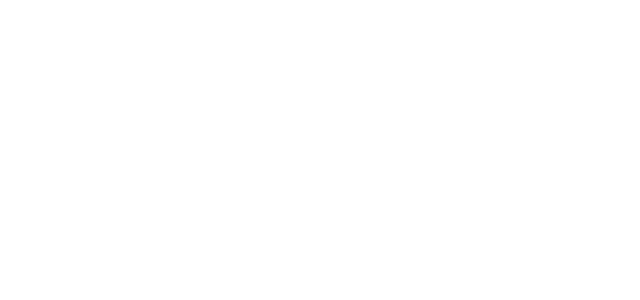
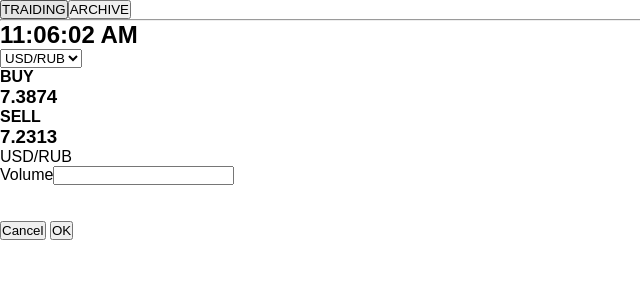
Before and after one commit to tacticSugar/ntpro_test, a React (Create React App) app: page / in a window 1280 px wide. Shown: the top 300 px of the page, without its empty margins (0-640 px from the left). Built offline with nearby package versions, Linux system fonts and the light colour scheme.

Commit message:
finish logic v1

```diff
--- a/package.json
+++ b/package.json
@@ -10,6 +10,7 @@
     "@types/node": "^16.18.4",
     "@types/react": "^18.0.25",
     "@types/react-dom": "^18.0.9",
+    "dayjs": "^1.11.6",
     "react": "^18.2.0",
     "react-dom": "^18.2.0",
     "react-scripts": "5.0.1",
--- /dev/null
+++ b/src/App.scss
@@ -0,0 +1,6 @@
+* {
+  padding: 0;
+  margin: 0;
+  box-sizing: border-box;
+  font-family: sans-serif;
+}
--- a/src/App.tsx
+++ b/src/App.tsx
@@ -1,7 +1,44 @@
-import React from 'react'
+import { useEffect, useState } from 'react'
+import Traiding from './components/Traiding/Traiding'
+import Archive from './components/Archive/Archive'
 
-function App() {
-  return <div className="App"></div>
+import './App.scss'
+
+const options = [
+  { label: 'USD/RUB', value: 'USD/RUB' },
+  { label: 'USD/CAD', value: 'USD/CAD' },
+  { label: 'EUR/CAD', value: 'EUR/CAD' },
+  { label: 'EUR/RUB', value: 'EUR/RUB' },
+]
+
+export default function App() {
+  const [activeContent, setActiveContent] = useState('traiding')
+  const [price, setPrice] = useState((Math.random() * 10).toFixed(2))
+  const [archiveList, setArchiveList] = useState([])
+  const [activePair, setActivePair] = useState('USD/RUB')
+
+  useEffect(() => {
+    setInterval(() => {
+      setPrice((Math.random() * 10).toFixed(4))
+    }, 5000)
+  }, [])
+
+  return (
+    <div className="app">
+      <button onClick={() => setActiveContent('traiding')}>TRAIDING</button>
+      <button onClick={() => setActiveContent('archive')}>ARCHIVE</button>
+      <hr />
+      {activeContent === 'traiding' ? (
+        <Traiding
+          price={price}
+          options={options}
+          activePair={activePair}
+          setActivePair={setActivePair}
+          setArchiveList={setArchiveList}
+        />
+      ) : (
+        <Archive archiveList={archiveList} />
+      )}
+    </div>
+  )
 }
-
-export default App
--- /dev/null
+++ b/src/components/Archive/Archive.tsx
@@ -0,0 +1,22 @@
+import dayjs from 'dayjs'
+
+export default function Archive({ archiveList }) {
+  return (
+    <table>
+      <th>Side</th>
+      <th>Price</th>
+      <th>Instrument</th>
+      <th>Volume</th>
+      <th>Timestamp</th>
+      {archiveList.map((el) => (
+        <tr>
+          <td className={el.side === 'buy' ? 'green' : 'red'}>{el.side}</td>
+          <td>{el.price}</td>
+          <td>{el.instrument}</td>
+          <td>{el.volume}</td>
+          <td>{dayjs(el.time).format('dddd, MMMM D, YYYY h:mm A')}</td>
+        </tr>
+      ))}
+    </table>
+  )
+}
--- /dev/null
+++ b/src/components/Clock/Clock.tsx
@@ -0,0 +1,16 @@
+import { useEffect, useState } from 'react'
+
+export default function Clock() {
+  const [time, setTime] = useState(new Date().toLocaleTimeString())
+  useEffect(() => {
+    const interval = setInterval(() => {
+      setTime(new Date().toLocaleTimeString())
+    }, 1000)
+    return () => clearInterval(interval)
+  }, [])
+  return (
+    <div>
+      <h2 className="time">{time}</h2>
+    </div>
+  )
+}
--- /dev/null
+++ b/src/components/Modal/Modal.tsx
@@ -0,0 +1,14 @@
+import { useEffect, useState } from 'react'
+
+export const Modal = ({ isOpen, setIsOpen, children }) => {
+  return (
+    <div
+      className={isOpen ? 'modal active' : 'modal'}
+      onClick={() => setIsOpen(false)}
+    >
+      <div className="modal__content" onClick={(e) => e.stopPropagation()}>
+        {children}
+      </div>
+    </div>
+  )
+}
--- /dev/null
+++ b/src/components/Price/Price.tsx
@@ -0,0 +1,17 @@
+import { useEffect, useState } from 'react'
+
+export default function Price({ type, price, setOrderValues, setIsOpen }) {
+  const clickToPrice = () => {
+    setOrderValues({ type, price })
+    setIsOpen(true)
+  }
+  return (
+    <div
+      className={`${type === 'buy' ? 'green' : 'red'}`}
+      onClick={clickToPrice}
+    >
+      <b>{type === 'buy' ? 'BUY' : 'SELL'}</b>
+      <h3>{price}</h3>
+    </div>
+  )
+}
--- /dev/null
+++ b/src/components/Select/Select.tsx
@@ -0,0 +1,9 @@
+export default function Select({ options, activePair, setActivePair }) {
+  return (
+    <select onChange={(e) => setActivePair(e.target.value)} value={activePair}>
+      {options.map((el) => (
+        <option value={el.value}>{el.label}</option>
+      ))}
+    </select>
+  )
+}
--- /dev/null
+++ b/src/components/Traiding/Traiding.tsx
@@ -0,0 +1,77 @@
+import { useEffect, useState } from 'react'
+import Clock from '../Clock/Clock'
+import { Modal } from '../Modal/Modal'
+import Price from '../Price/Price'
+import Select from '../Select/Select'
+
+export default function Traiding({
+  price,
+  activePair,
+  setArchiveList,
+  setActivePair,
+  options,
+}) {
+  const [isOpen, setIsOpen] = useState(false)
+  const [orderValues, setOrderValues] = useState({ type: '', price: '' })
+  const [volume, setVolume] = useState('')
+  return (
+    <div>
+      <Clock />
+      <Select
+        options={options}
+        activePair={activePair}
+        setActivePair={setActivePair}
+      />
+      <div className="prices">
+        <Price
+          type="buy"
+          price={price}
+          setOrderValues={setOrderValues}
+          setIsOpen={setIsOpen}
+        />
+        <Price
+          type="sell"
+          price={(price * (1 - Math.random() / 10)).toFixed(4)}
+          setIsOpen={setIsOpen}
+          setOrderValues={setOrderValues}
+        />
+      </div>
+      <Modal isOpen={isOpen} setIsOpen={setIsOpen}>
+        <b className={orderValues.type === 'buy' ? 'green' : 'red'}>
+          {orderValues.type}
+        </b>{' '}
+        <b>{orderValues.price}</b>
+        {activePair}
+        <div>
+          <label htmlFor="volume">Volume</label>
+          <input
+            id="volume"
+            value={volume}
+            onChange={(e) => setVolume(e.target.value)}
+          />
+        </div>
+        <br />
+        <br />
+        <button onClick={() => setIsOpen(false)}>Cancel</button>{' '}
+        <button
+          onClick={() => {
+            setArchiveList((prev) => [
+              ...prev,
+              {
+                side: orderValues.type,
+                price: orderValues.price,
+                instrument: activePair,
+                volume,
+                time: Date.now(),
+              },
+            ])
+            setIsOpen(false)
+            setVolume('')
+          }}
+        >
+          OK
+        </button>
+      </Modal>
+    </div>
+  )
+}
```
Also changed, not shown: 1 other file (tests, documents, lock files or other folders).
